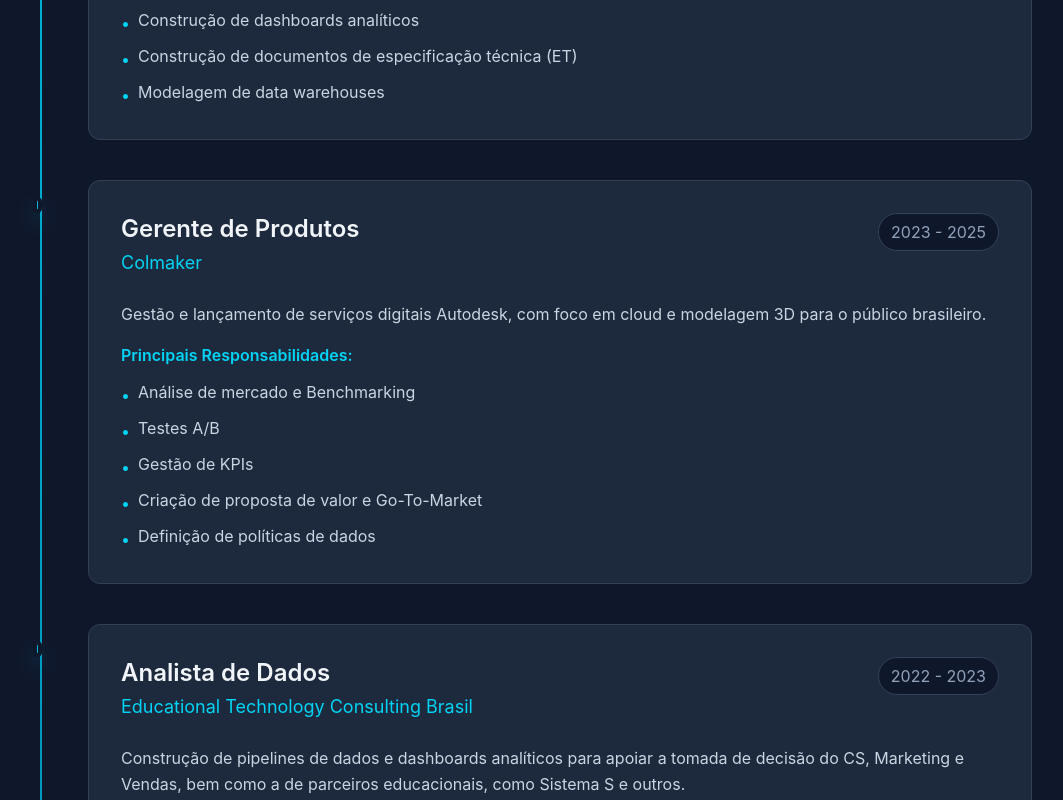
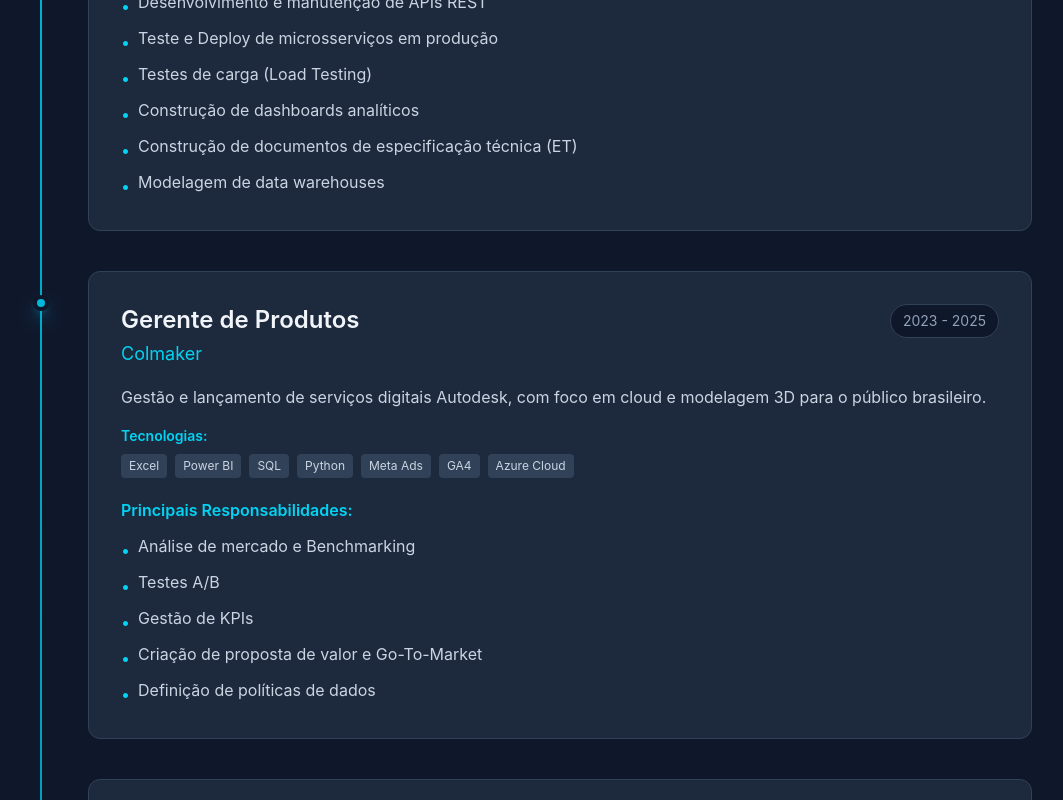
Before and after one commit to VinniciusPS/VinniciusPs.github.io-profile, a React (Vite) app: page / in a window 1280 px wide. Shown: the part 1700-2500 px from the top of the page, without its empty margins (120-1183 px from the left). Built offline with nearby package versions, Linux system fonts and the light colour scheme.

Commit message:
refact: Changed div components colors and added technologies section to experience component

```diff
--- a/src/app/components/About.tsx
+++ b/src/app/components/About.tsx
@@ -13,7 +13,7 @@ export function About() {
             </h2>
             <div className="space-y-4 text-base sm:text-lg text-slate-300 leading-relaxed text-justify">
               <p>
-                Profissional de dados com 6 anos de experiência em gerar inteligência de negócios de alto impacto. Atuei em grandes projetos para clientes como o Sistema S, Secretarias de Saúde (SES) e Controladorias Gerais (CGE), trabalhando com times de excelência e lidando com dados críticos de diversos setores, como vendas, marketing, educação, RH, jurídico e saúde.
+                Profissional de dados com 6+ anos de experiência em gerar inteligência de negócios de alto impacto. Atuei em grandes projetos para clientes como o Sistema S, Secretarias de Saúde (SES) e Controladorias Gerais (CGE), trabalhando com times de excelência e lidando com dados críticos de diversos setores.
               </p>
               <p>
                 Além disso, atuei por cerca de dois anos como gerente de produto, liderando o lançamento de serviços voltados ao mercado brasileiro. Essa experiência me permitiu compreender de perto os desafios reais dos empreendedores — desde limitações de orçamento até a necessidade de gerar resultados concretos em pouco tempo. Hoje, levo esse olhar para cada projeto, buscando entender profundamente o contexto do cliente antes de propor qualquer solução tecnológica, garantindo que a tecnologia esteja a serviço do negócio, e não o contrário.
--- a/src/app/components/Contact.tsx
+++ b/src/app/components/Contact.tsx
@@ -17,14 +17,14 @@ export function Contact() {
   };
 
   return (
-    <section id="contato" className="py-16 sm:py-20 lg:py-24 px-4 sm:px-6 lg:px-8 bg-slate-800">
+    <section id="contato" className="py-16 sm:py-20 lg:py-24 px-4 sm:px-6 lg:px-8 bg-slate-900">
       <div className="max-w-7xl mx-auto">
         <div className="text-center mb-10 sm:mb-12 lg:mb-16">
           <h2 className="text-3xl sm:text-4xl lg:text-5xl mb-3 sm:mb-4 text-cyan-400">
-            Vamos Conversar
+            Contato
           </h2>
           <p className="text-lg sm:text-xl text-slate-300 max-w-3xl mx-auto px-4">
-            Estou aberto a novas oportunidades e colaborações. Entre em contato!
+            Será um prazer conhecê-lo(a) e compreender melhor suas necessidades.!
           </p>
         </div>
 
--- a/src/app/components/Experience.tsx
+++ b/src/app/components/Experience.tsx
@@ -6,10 +6,14 @@ export function Experience() {
       title: "Engenheiro de Dados",
       company: "Extreme Digital Solutions (EDS)",
       period: "2025 - Presente",
-      description: "Desenvolvimento de soluções de dados end-to-end para clientes de diversos setores, incluindo Secretarias de Saúde e Controladorias Gerais.",
+      description:
+        "Desenvolvimento de soluções de dados end-to-end para clientes de diversos setores, incluindo Secretarias de Saúde e Controladorias Gerais.",
+      technologies: ["Python", "Java", "Javascript", "SQL", "NoSQL", "Airflow", "dbt", "Grafana", "Docker", "k8", "Oracle Cloud", "AWS Cloud"],
       responsibilities: [
         "Desenvolvimento e manutenção de pipelines ETL/ELT",
         "Desenvolvimento e manutenção de APIs REST",
+        "Teste e Deploy de microsserviços em produção",
+        "Testes de carga (Load Testing)",
         "Construção de dashboards analíticos",
         "Construção de documentos de especificação técnica (ET)",
         "Modelagem de data warehouses",
@@ -19,50 +23,58 @@ export function Experience() {
       title: "Gerente de Produtos",
       company: "Colmaker",
       period: "2023 - 2025",
-      description: "Gestão e lançamento de serviços digitais Autodesk, com foco em cloud e modelagem 3D para o público brasileiro.",
+      description:
+        "Gestão e lançamento de serviços digitais Autodesk, com foco em cloud e modelagem 3D para o público brasileiro.",
+      technologies: ["Excel", "Power BI", "SQL", "Python", "Meta Ads", "GA4", "Azure Cloud"],
       responsibilities: [
         "Análise de mercado e Benchmarking",
         "Testes A/B",
         "Gestão de KPIs",
         "Criação de proposta de valor e Go-To-Market",
-        "Definição de políticas de dados"
+        "Definição de políticas de dados",
       ],
     },
     {
       title: "Analista de Dados",
       company: "Educational Technology Consulting Brasil",
       period: "2022 - 2023",
-      description: "Construção de pipelines de dados e dashboards analíticos para apoiar a tomada de decisão do CS, Marketing e Vendas, bem como a de parceiros educacionais, como Sistema S e outros.",
+      description:
+        "Construção de pipelines de dados e dashboards analíticos para apoiar a tomada de decisão de CS, Marketing e Vendas.",
+      technologies: ["Python", "Excel", "Power BI", "SQL", "Azure Power Automate", "Azure Data Factory", "Azure Cloud"],
       responsibilities: [
         "Desenvolvimento de pipelines ETL",
         "Análise exploratória e preditiva",
         "Construção de dashboards analíticos",
         "Definição e gestão de políticas de dados",
-        "Treinamento da equipe com boas práticas no uso dos dados",
+        "Treinamento da equipe em boas práticas de dados",
       ],
     },
     {
       title: "Analista de Dados",
       company: "Rio 2 Formaturas",
       period: "2020 - 2022",
-      description: "Construção de pipelines de dados e dashboards analíticos para apoiar a tomada de decisão do setor financeiro e de projetos.",
+      description:
+        "Construção de pipelines de dados e dashboards analíticos para apoiar a tomada de decisão financeira e de projetos.",
+      technologies: ["Python", "SQL", "Excel", "Power BI", "Javascript"],
       responsibilities: [
         "Coleta e tratamento de dados bancários",
-        "Elaboração de relatórios de acompanhamento de caixa e receita",
-        "Análise descritiva e preditiva de faturamento e inadimplência",
-        "Desenvolvimento de interfaces para garantir qualidade dos dados",
+        "Relatórios de caixa e receita",
+        "Análise de faturamento e inadimplência",
+        "Desenvolvimento de interfaces para qualidade de dados",
       ],
     },
     {
       title: "Desenvolvedor Python",
       company: "Escola Nacional de Concursos",
       period: "2020 - 2022",
-      description: "Atuação freelancer no desenvolvimento de solução para otimizar upload de vídeos educacionais.",
+      description:
+        "Atuação freelancer no desenvolvimento de solução para otimizar upload de vídeos educacionais.",
+      technologies: ["Python", "Selenium", "BeautifulSoup", "Pandas"],
       responsibilities: [
         "Extração e análise de dados",
         "Desenvolvimento de código scraping",
-        "Desenvolvimento de automação web",
-        "Construção de pipeline ETL para batch upload",
+        "Automação web",
+        "Pipeline ETL para batch upload",
       ],
     },
     {
@@ -70,20 +82,24 @@ export function Experience() {
       company: "Rio 2 Formaturas",
       period: "2019 - 2020",
       description: "Suporte à área financeira e de atendimento.",
+      technologies: ["Excel", "Power BI", "Python"],
       responsibilities: [
-        "Construção de relatórios de receita mensal e inadimplência",
+        "Relatórios de receita e inadimplência",
         "Automação de planilhas",
         "Criação de pipelines ETL",
-        "Atualização de dados financeiros do sistema/ERP",
+        "Atualização de dados financeiros no ERP",
       ],
     },
   ];
 
   return (
-    <section id="experiencia" className="py-16 sm:py-20 lg:py-24 px-4 sm:px-6 lg:px-8 bg-slate-900">
+    <section
+      id="experiencia"
+      className="py-16 sm:py-20 lg:py-24 px-4 sm:px-6 lg:px-8 bg-slate-900"
+    >
       <div className="max-w-7xl mx-auto">
-        <div className="text-center mb-10 sm:mb-12 lg:mb-16">
-          <h2 className="text-3xl sm:text-4xl lg:text-5xl mb-3 sm:mb-4 text-cyan-400">
+        <div className="text-center mb-12">
+          <h2 className="text-3xl sm:text-4xl lg:text-5xl mb-4 text-cyan-400">
             Experiência Profissional
           </h2>
           <p className="text-lg sm:text-xl text-slate-300 max-w-3xl mx-auto px-4">
@@ -91,28 +107,20 @@ export function Experience() {
           </p>
         </div>
 
-        <div className="max-w-5xl mx-auto">
-          <div className="relative">
-            {/* Timeline line - hidden on mobile, visible on larger screens */}
-            <div className="hidden md:block absolute left-8 top-0 bottom-0 w-0.5 bg-gradient-to-b from-cyan-500 via-cyan-600 to-cyan-700"></div>
+        <div className="max-w-5xl mx-auto relative">
+          <div className="hidden md:block absolute left-8 top-0 bottom-0 w-0.5 bg-gradient-to-b from-cyan-500 to-cyan-700"></div>
 
-            <div className="space-y-8 sm:space-y-10">
+          <div className="space-y-10">
             {experiences.map((exp, index) => (
               <div key={index} className="relative">
-                  {/* Timeline dot - hidden on mobile */}
-                  <div className="hidden md:flex absolute left-8 top-6 w-0.5 h-0.5 items-center justify-center">
-                    <div className="w-4 h-4 rounded-full bg-cyan-500 border-4 border-slate-900 shadow-lg shadow-cyan-500/50 -ml-[7px]"></div>
+                <div className="hidden md:flex absolute left-8 top-6">
+                  <div className="w-4 h-4 rounded-full bg-cyan-500 border-4 border-slate-900 shadow-lg shadow-cyan-500/50 -ml-[7px]" />
                 </div>
 
-                  {/* Content card */}
-                  <div className="md:ml-20 bg-slate-800 rounded-xl p-5 sm:p-6 lg:p-8 border border-slate-700 hover:border-cyan-500/50 transition-all hover:shadow-lg hover:shadow-cyan-500/10">
+                <div className="md:ml-20 bg-slate-800 rounded-xl p-6 lg:p-8 border border-slate-700 hover:border-cyan-500/50 transition-all hover:shadow-lg hover:shadow-cyan-500/10">
+                  {/* Header */}
                   <div className="flex flex-col sm:flex-row sm:items-start sm:justify-between gap-3 sm:gap-4 mb-4">
-                      <div className="flex-1">
-                        <div className="flex items-start gap-3 mb-2">
-                          <div className="p-2 bg-cyan-500/10 rounded-lg flex-shrink-0 md:hidden">
-                            <Briefcase className="text-cyan-400" size={20} />
-                          </div>
-                          <div className="flex-1">
+                    <div>
                       <h3 className="text-lg sm:text-xl lg:text-2xl text-slate-100 font-semibold">
                         {exp.title}
                       </h3>
@@ -120,31 +128,45 @@ export function Experience() {
                         {exp.company}
                       </p>
                     </div>
-                        </div>
-                      </div>
-                      <div className="flex items-center gap-2 sm:flex-shrink-0">
-                        <span className="text-sm sm:text-base text-slate-400 bg-slate-900 px-3 py-1.5 rounded-full border border-slate-700">
+                    <span className="flex-shrink-0 text-sm text-slate-400 bg-slate-900 px-3 py-1.5 rounded-full border border-slate-700">
                       {exp.period}
                     </span>
-                      </div>
                   </div>
 
                   <p className="text-sm sm:text-base text-slate-300 mb-4 leading-relaxed">
                     {exp.description}
                   </p>
 
+                  {/* Tecnologias */}
+                  <div className="mb-5">
+                    <h4 className="text-xs sm:text-sm text-cyan-400 mb-2 font-semibold">
+                      Tecnologias:
+                    </h4>
+                    <div className="flex flex-wrap gap-2">
+                      {exp.technologies.map((tech, idx) => (
+                        <span
+                          key={idx}
+                          className="text-xs bg-slate-700 text-slate-300 px-2 py-1 rounded"
+                        >
+                          {tech}
+                        </span>
+                      ))}
+                    </div>
+                  </div>
+
+                  {/* Responsabilidades */}
                   <div>
                     <h4 className="text-sm sm:text-base text-cyan-400 mb-3 font-semibold">
                       Principais Responsabilidades:
                     </h4>
                     <ul className="space-y-2">
-                        {exp.responsibilities.map((responsibility, idx) => (
+                      {exp.responsibilities.map((resp, idx) => (
                         <li
                           key={idx}
                           className="flex items-start gap-2 text-sm sm:text-base text-slate-300"
                         >
-                            <span className="text-cyan-400 mt-1 flex-shrink-0">•</span>
-                            <span className="leading-relaxed">{responsibility}</span>
+                          <span className="text-cyan-400 mt-1">•</span>
+                          <span>{resp}</span>
                         </li>
                       ))}
                     </ul>
@@ -155,7 +177,6 @@ export function Experience() {
           </div>
         </div>
       </div>
-      </div>
     </section>
   );
 }
--- a/src/app/components/Projects.tsx
+++ b/src/app/components/Projects.tsx
@@ -71,7 +71,7 @@ export function Projects() {
   return (
     <section
       id="projetos"
-      className="py-16 sm:py-20 lg:py-24 px-4 sm:px-6 lg:px-8 bg-slate-900"
+      className="py-16 sm:py-20 lg:py-24 px-4 sm:px-6 lg:px-8 bg-slate-800"
     >
       <div className="max-w-7xl mx-auto">
         <div className="text-center mb-10 sm:mb-12 lg:mb-16">
@@ -79,7 +79,7 @@ export function Projects() {
             Projetos
           </h2>
           <p className="text-lg sm:text-xl text-slate-300 max-w-3xl mx-auto px-4">
-            Seleção de projetos que demonstram minhas habilidades em engenharia e análise de dados
+            Seleção de projetos aplicados em cenários reais de dados e produto
           </p>
         </div>
 
--- a/src/app/components/Qualifications.tsx
+++ b/src/app/components/Qualifications.tsx
@@ -15,7 +15,7 @@ export function Qualifications() {
   ];
 
   return (
-    <section id="qualificacoes" className="py-16 sm:py-20 lg:py-24 px-4 sm:px-6 lg:px-8 bg-slate-800">
+    <section id="qualificacoes" className="py-16 sm:py-20 lg:py-24 px-4 sm:px-6 lg:px-8 bg-slate-900">
       <div className="max-w-7xl mx-auto">
         <div className="text-center mb-10 sm:mb-12 lg:mb-16">
           <h2 className="text-3xl sm:text-4xl lg:text-5xl mb-3 sm:mb-4 text-cyan-400">
```
Also changed, not shown: 1 other file (tests, documents, lock files or other folders). Lines whose indentation alone changed are shown as unchanged.
